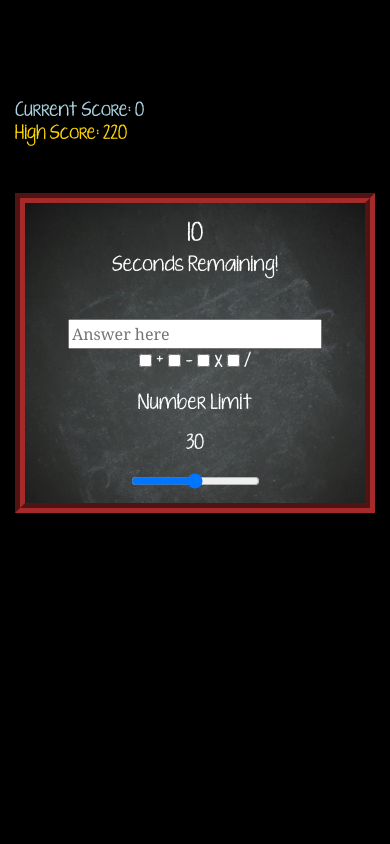
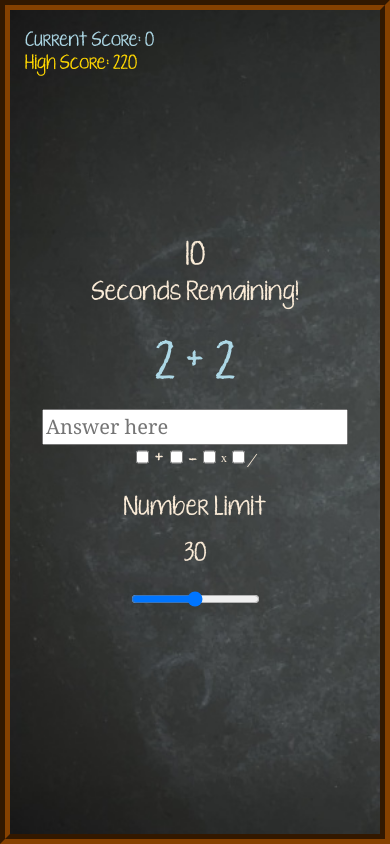
Before and after one commit to travisddraper/MathGame, a plain HTML site: page index.html in a window 390 px wide. Drawn offline with nearby package versions, Linux system fonts and the light colour scheme.

Commit message:
css changes

```diff
--- a/css/style.css
+++ b/css/style.css
@@ -12,12 +12,30 @@ input::-webkit-inner-spin-button {
     font-family: grutchFont;
     src: url('../css/grutchFont/GrutchShaded.ttf')
 }
+
 body {
-    background-color: black;
-    color: white;
+    display: flex;
+    height: 100vh;
+    background-image: url('../css/chalkboard.jpg');
+    background-repeat: no-repeat;
+    background-size: cover;
+    border: 10px groove rgb(134, 65, 0);
+    color: antiquewhite;
+    font-size: 30px;
+    align-items: center;
 }
-.container {
-    margin-top: 100px;
+
+@media(max-width: 768px) {
+    body {
+        font-size: 20px;
+    }
+
+}
+
+.scoreTracker {
+    position: absolute;
+    top: 30px;
+    left: 30;
 }
 
 .currentScore,
@@ -45,11 +63,8 @@ body {
 .gameBox {
     display: flex;
     text-align: center;
-    background-image: url('../css/chalkboard.jpg');
-    background-repeat: no-repeat;
-    background-size: cover;
     font-family: chalkBoard;
-    border: 10px groove brown;
+
 }
 
 @media(min-width: 768px) {
@@ -63,19 +78,45 @@ body {
 }
 
 #timerNumber {
-    font-size: 20px;
+    font-size: 40px;
+}
+
+@media(max-width: 768px) {
+    #timerNumber {
+        font-size: 25px;
+    }
 }
 
 #equation {
-    font-size: 30px;
+    font-size: 60px;
+    color: lightblue;
     margin-bottom: 15px;
     margin-top: 10px;
+}
+
+@media(max-width: 768px) {
+    #equation {
+        font-size: 40px;
+    }
 }
 
 #solution {
     font-family:Georgia, 'Times New Roman', Times, serif;
 }
 
+#plus, #minus,
+#multiply, #divide {
+    height: 30px;
+}
+
+@media(max-width: 768px) {
+    #plus, #minus,
+    #multiply, #divide {
+        height: 20px;
+    }
+}
+
+
 .numberLimit {
     margin-top: 10px;
 }
--- a/index.html
+++ b/index.html
@@ -14,8 +14,8 @@
 
   </head>
   <body>
-    <div class="container">
-      <div class="row scoreTracker mb-5">
+    <div class="container-fluid">
+      <div class="row scoreTracker mb-5 ml-xl-3 mt-xl-3">
         <div class="col-12 currentScore">
           Current Score:
           <span id="currentScore">0</span>
@@ -32,7 +32,7 @@
             <p>Seconds Remaining!</p>
           </div>
          <div id="equation" class="col-12">
-
+            2 + 2
          </div>
          <div class="answerBox col-12">
            <form class="answerForm">
@@ -45,9 +45,9 @@
             <input type="checkbox" id="minus" />
             <label for="minus">-</label>
             <input type="checkbox" id="multiply" />
-            <label for="plus">x</label>
+            <label for="multiply" class="toggleFix">ˣ</label>
             <input type="checkbox" id="divide" />
-            <label for="plus">/</label>
+            <label for="divide" class="toggleFix">∕</label>
           </div>
           <div class="numberLimit col-12 mb-2">
             <p>Number Limit</p>
```
